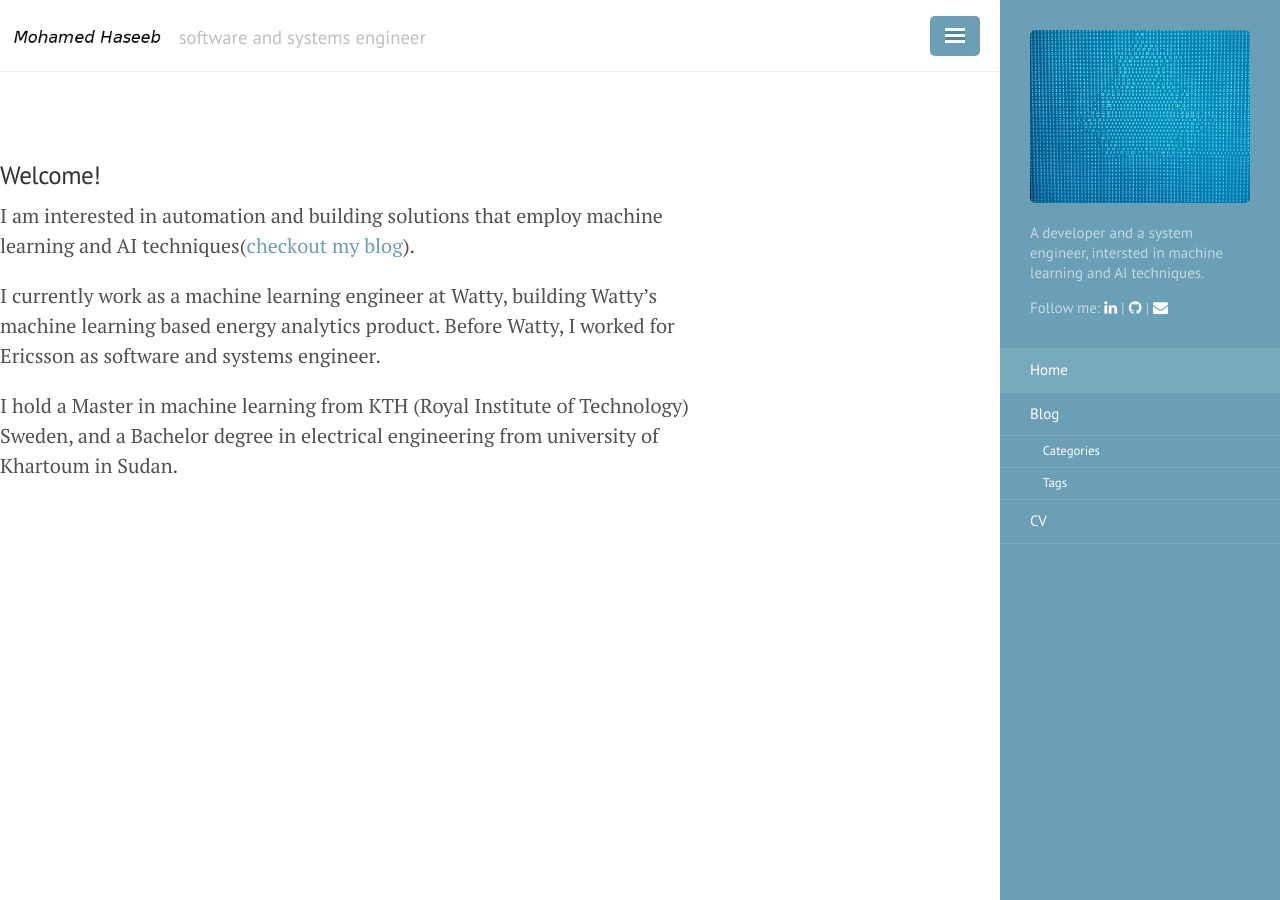
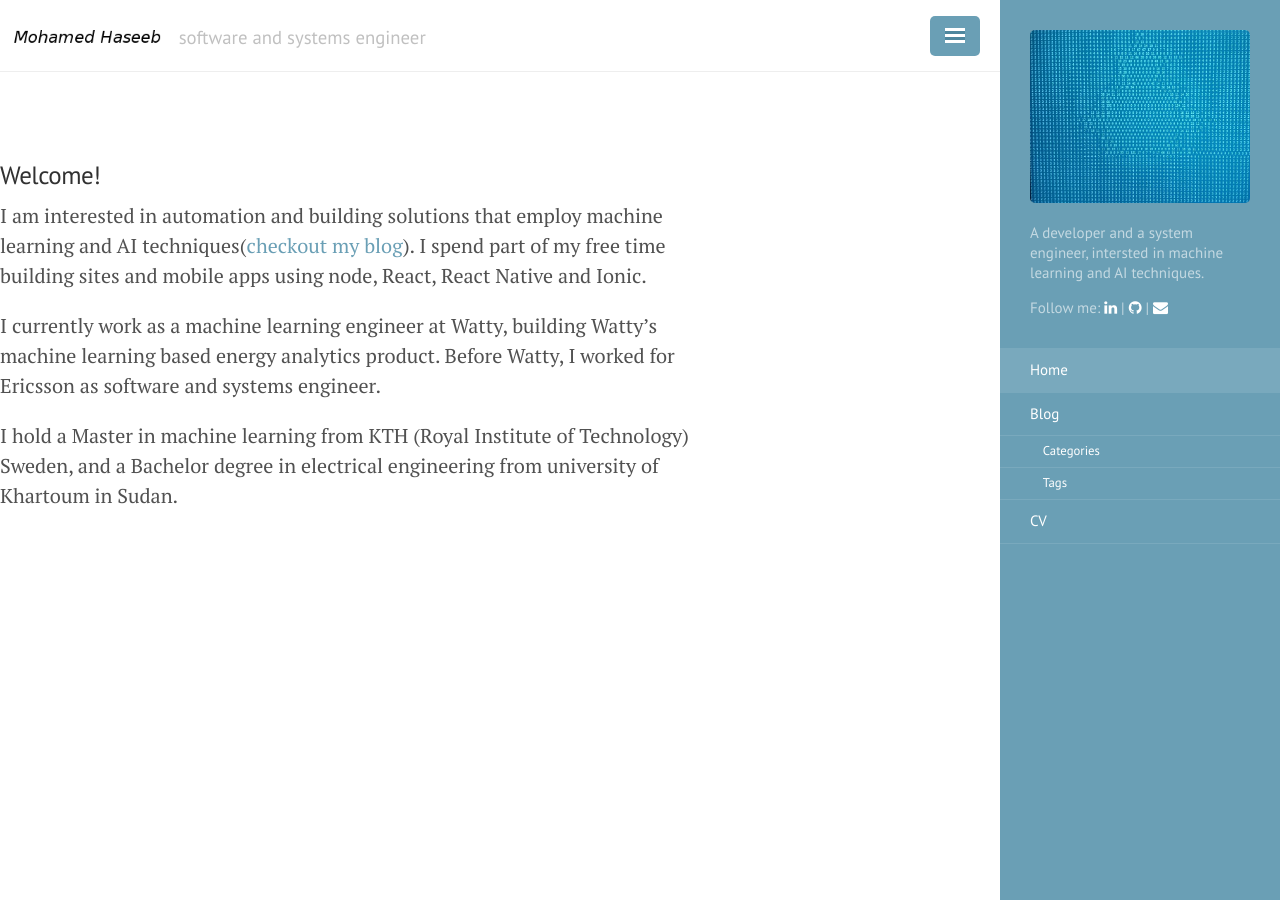
Before and after one commit to mohaseeb/mohaseeb.github.io, a Jekyll site: the page built from index.md, in a window 1280 px wide. Built offline with Jekyll 4.4.1, drawn with Linux system fonts in a browser that asks for light colours; nearby versions of some CDN libraries; comment, search, counter and statistics services are not loaded.

Commit message:
Update index.md

```diff
--- a/index.md
+++ b/index.md
@@ -11,7 +11,7 @@ title: Home
 ### Welcome!
 
 I am interested in automation and building solutions that employ machine
-learning and AI techniques([checkout my blog](blog/)).
+learning and AI techniques([checkout my blog](blog/)). I spend part of my free time building sites and mobile apps using node, React, React Native and Ionic.
 
 I currently work as a machine learning engineer at Watty, building
 Watty's machine learning based energy analytics product. Before
```
